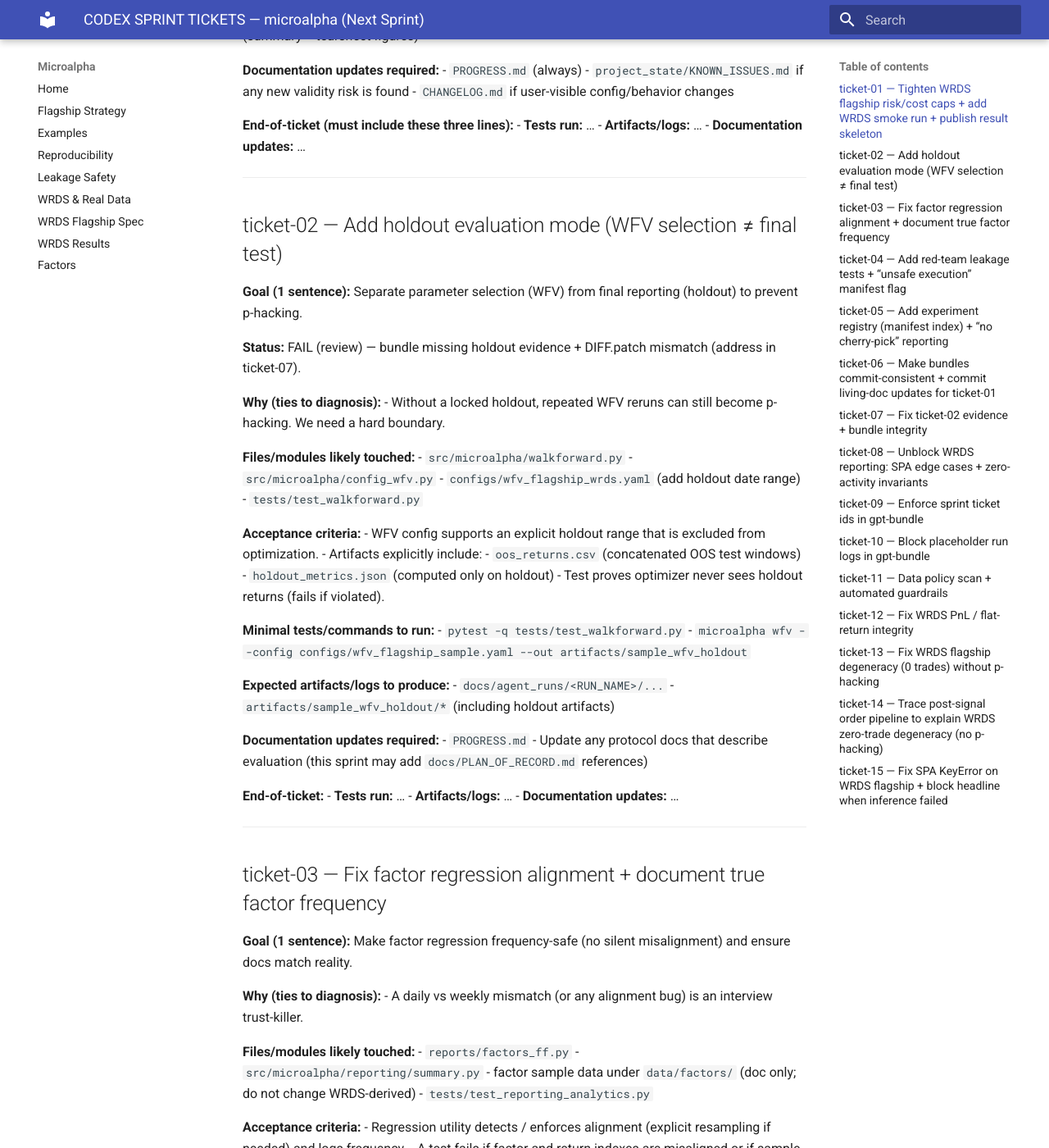
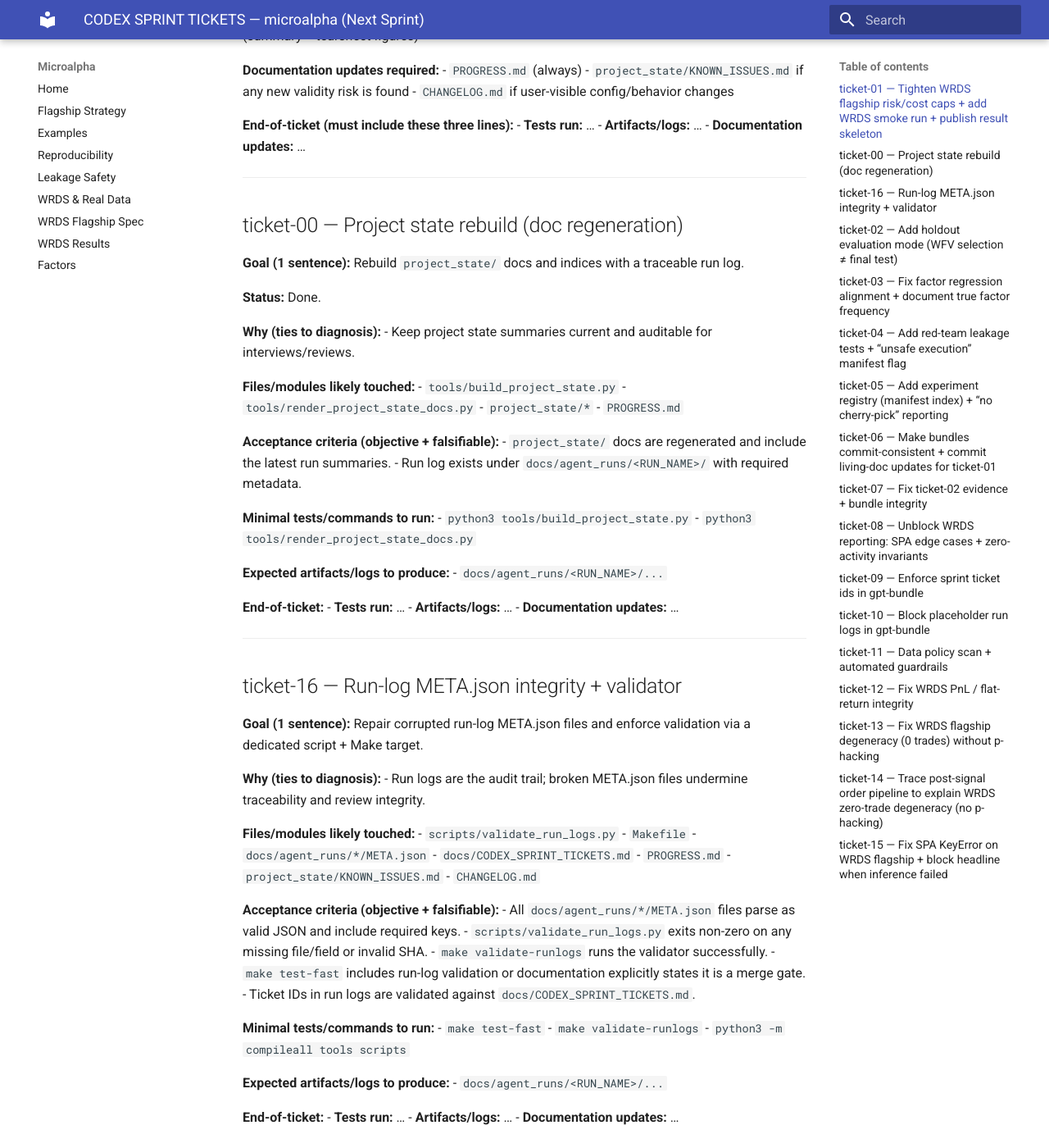
Before and after one commit to MateoBodon/microalpha, an MkDocs documentation site: the page built from docs/CODEX_SPRINT_TICKETS.md, in a window 1280 px wide and 1400 px high, scrolled down 1196 px. Shown: the whole window at 82% size. Built offline with MkDocs 1.6.1 and Material for MkDocs 9.7.7, drawn with Linux system fonts in a browser that asks for light colours; some of the changed text lies outside the part shown.

Commit message:
ticket-16: docs and run log updates
Tests: make test-fast; make validate-runlogs; python3 -m compileall tools scripts

Artifacts: none

Docs: CHANGELOG.md, PROGRESS.md, docs/CODEX_SPRINT_TICKETS.md, docs/agent_runs/20251229_105919_ticket-16_runlog-json-integrity/, docs/prompts/20251229_105919_ticket-16_runlog-json-integrity_ticket-16_runlog-json-integrity.md, project_state/KNOWN_ISSUES.md

```diff
--- a/docs/CODEX_SPRINT_TICKETS.md
+++ b/docs/CODEX_SPRINT_TICKETS.md
@@ -52,6 +52,77 @@
 - `CHANGELOG.md` if user-visible config/behavior changes
 
 **End-of-ticket (must include these three lines):**
+- **Tests run:** …
+- **Artifacts/logs:** …
+- **Documentation updates:** …
+
+---
+
+## ticket-00 — Project state rebuild (doc regeneration)
+
+**Goal (1 sentence):** Rebuild `project_state/` docs and indices with a traceable run log.
+
+**Status:** Done.
+
+**Why (ties to diagnosis):**
+- Keep project state summaries current and auditable for interviews/reviews.
+
+**Files/modules likely touched:**
+- `tools/build_project_state.py`
+- `tools/render_project_state_docs.py`
+- `project_state/*`
+- `PROGRESS.md`
+
+**Acceptance criteria (objective + falsifiable):**
+- `project_state/` docs are regenerated and include the latest run summaries.
+- Run log exists under `docs/agent_runs/<RUN_NAME>/` with required metadata.
+
+**Minimal tests/commands to run:**
+- `python3 tools/build_project_state.py`
+- `python3 tools/render_project_state_docs.py`
+
+**Expected artifacts/logs to produce:**
+- `docs/agent_runs/<RUN_NAME>/...`
+
+**End-of-ticket:**
+- **Tests run:** …
+- **Artifacts/logs:** …
+- **Documentation updates:** …
+
+---
+
+## ticket-16 — Run-log META.json integrity + validator
+
+**Goal (1 sentence):** Repair corrupted run-log META.json files and enforce validation via a dedicated script + Make target.
+
+**Why (ties to diagnosis):**
+- Run logs are the audit trail; broken META.json files undermine traceability and review integrity.
+
+**Files/modules likely touched:**
+- `scripts/validate_run_logs.py`
+- `Makefile`
+- `docs/agent_runs/*/META.json`
+- `docs/CODEX_SPRINT_TICKETS.md`
+- `PROGRESS.md`
+- `project_state/KNOWN_ISSUES.md`
+- `CHANGELOG.md`
+
+**Acceptance criteria (objective + falsifiable):**
+- All `docs/agent_runs/*/META.json` files parse as valid JSON and include required keys.
+- `scripts/validate_run_logs.py` exits non-zero on any missing file/field or invalid SHA.
+- `make validate-runlogs` runs the validator successfully.
+- `make test-fast` includes run-log validation or documentation explicitly states it is a merge gate.
+- Ticket IDs in run logs are validated against `docs/CODEX_SPRINT_TICKETS.md`.
+
+**Minimal tests/commands to run:**
+- `make test-fast`
+- `make validate-runlogs`
+- `python3 -m compileall tools scripts`
+
+**Expected artifacts/logs to produce:**
+- `docs/agent_runs/<RUN_NAME>/...`
+
+**End-of-ticket:**
 - **Tests run:** …
 - **Artifacts/logs:** …
 - **Documentation updates:** …
@@ -438,7 +509,7 @@
 
 **Goal (1 sentence):** Prevent SPA KeyErrors in WRDS flagship reports and block headline/inference when SPA fails.
 
-**Status:** Done (review pending).
+**Status:** DONE (reviewed PASS) — SPA KeyError fix verified with report-only rerun and logged evidence.
 
 **Acceptance criteria (objective + falsifiable):**
 - SPA bootstrapping loads grid returns without `KeyError` on `artifacts/wrds_flagship/2025-12-26T17-21-39Z-75ce3c8/`.
```
Also changed, not shown: CHANGELOG.md (+2 -0 lines), PROGRESS.md (+4 -0 lines), docs/agent_runs/20251229_105919_ticket-16_runlog-json-integrity/COMMANDS.md (added, +113 -0 lines), docs/agent_runs/20251229_105919_ticket-16_runlog-json-integrity/META.json (added, +16 -0 lines), docs/agent_runs/20251229_105919_ticket-16_runlog-json-integrity/PROMPT.md (added, +108 -0 lines), docs/agent_runs/20251229_105919_ticket-16_runlog-json-integrity/RESULTS.md (added, +37 -0 lines), docs/agent_runs/20251229_105919_ticket-16_runlog-json-integrity/TESTS.md (added, +13 -0 lines), docs/prompts/20251229_105919_ticket-16_runlog-json-integrity_ticket-16_runlog-json-integrity.md (added, +108 -0 lines), project_state/KNOWN_ISSUES.md (+1 -0 lines).
